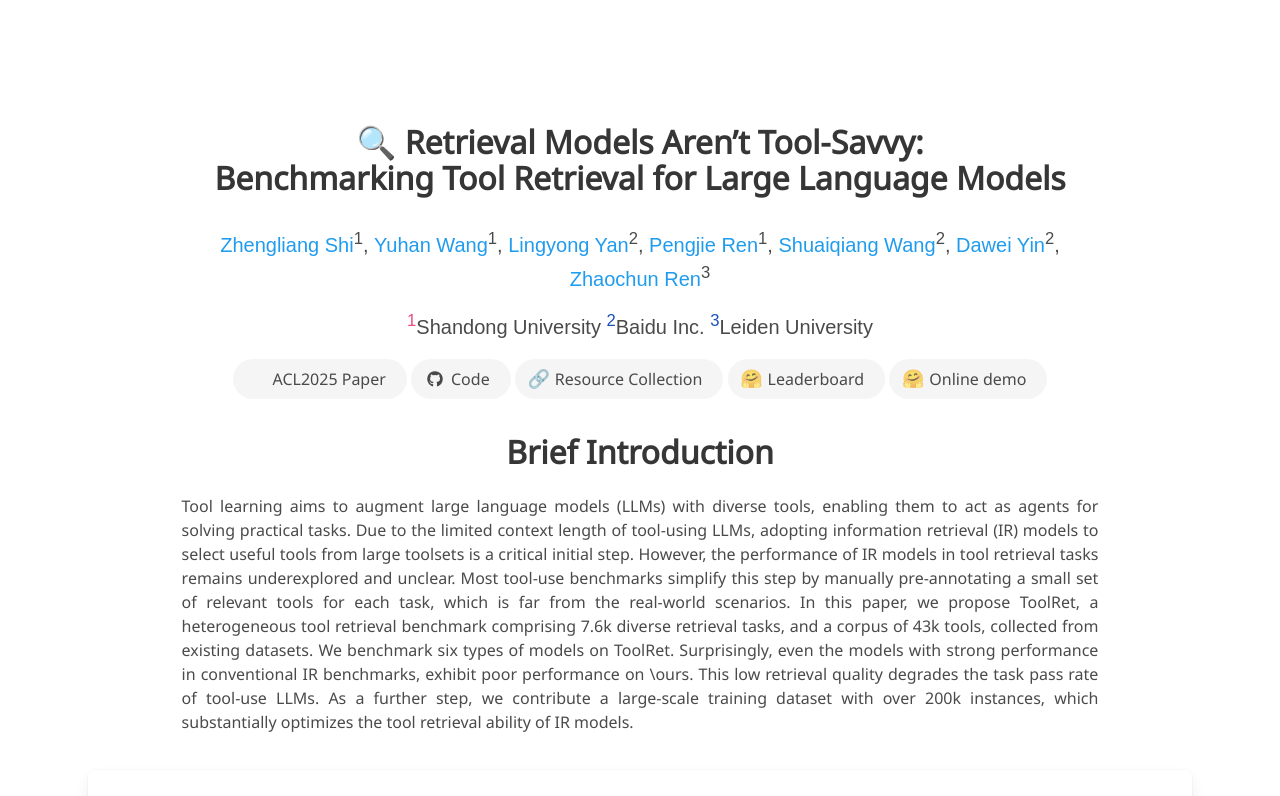
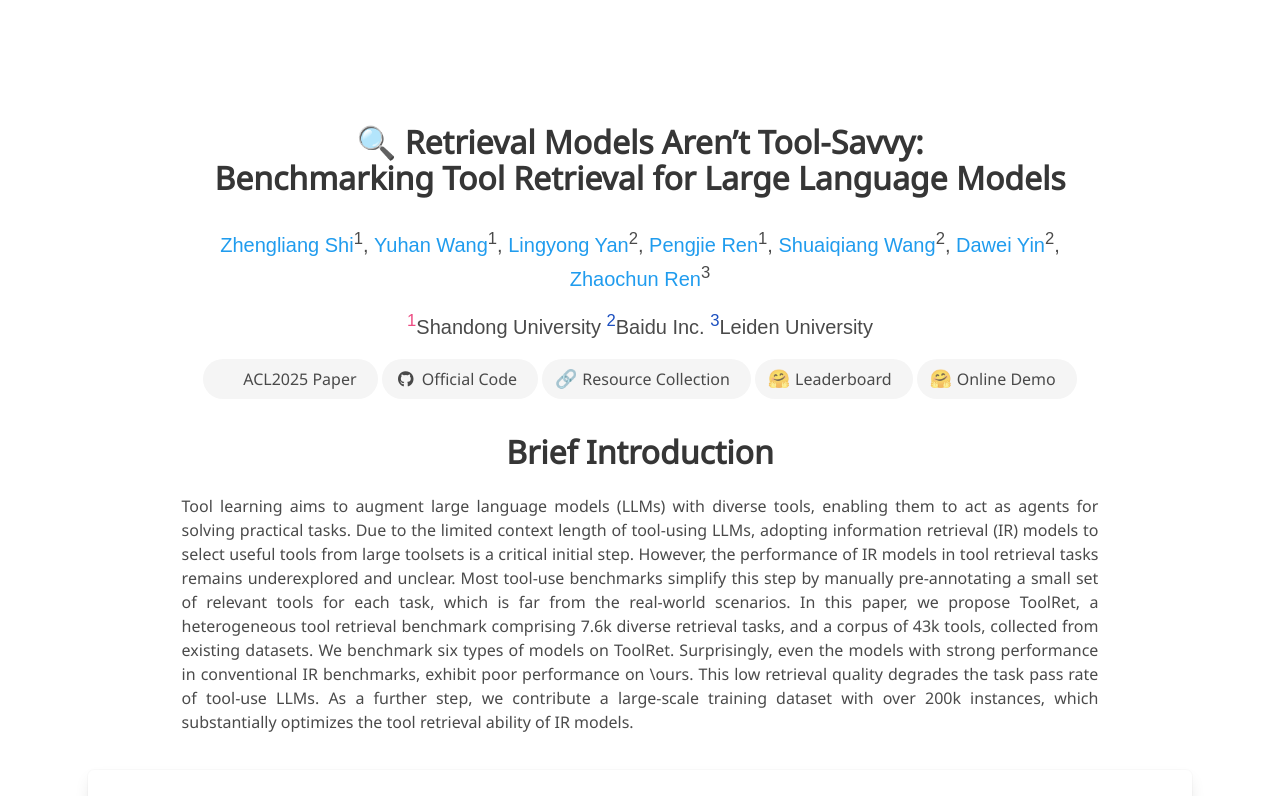
Before and after one commit to mangopy/tool-retrieval-benchmark, a plain HTML site: page index.html in a window 1280 px wide. Shown: the top 796 px of the page. Drawn offline with nearby package versions, Linux system fonts and the light colour scheme; a script that the page names is missing; some icons are missing; a web font is replaced by a local one.

Commit message:
Update index.html

```diff
--- a/index.html
+++ b/index.html
@@ -98,7 +98,7 @@
                   <span class="icon">
                       <i class="fab fa-github"></i>
                   </span>
-                  <span>Code</span>
+                  <span>Official Code</span>
                   </a>
               </span>
 
@@ -133,7 +133,7 @@
                       <p style="font-size:18px">🤗</p>
                       <!-- 🔗 -->
                   </span>
-                  <span>Online demo</span>
+                  <span>Online Demo</span>
                 </a>
               </span>
 
```
